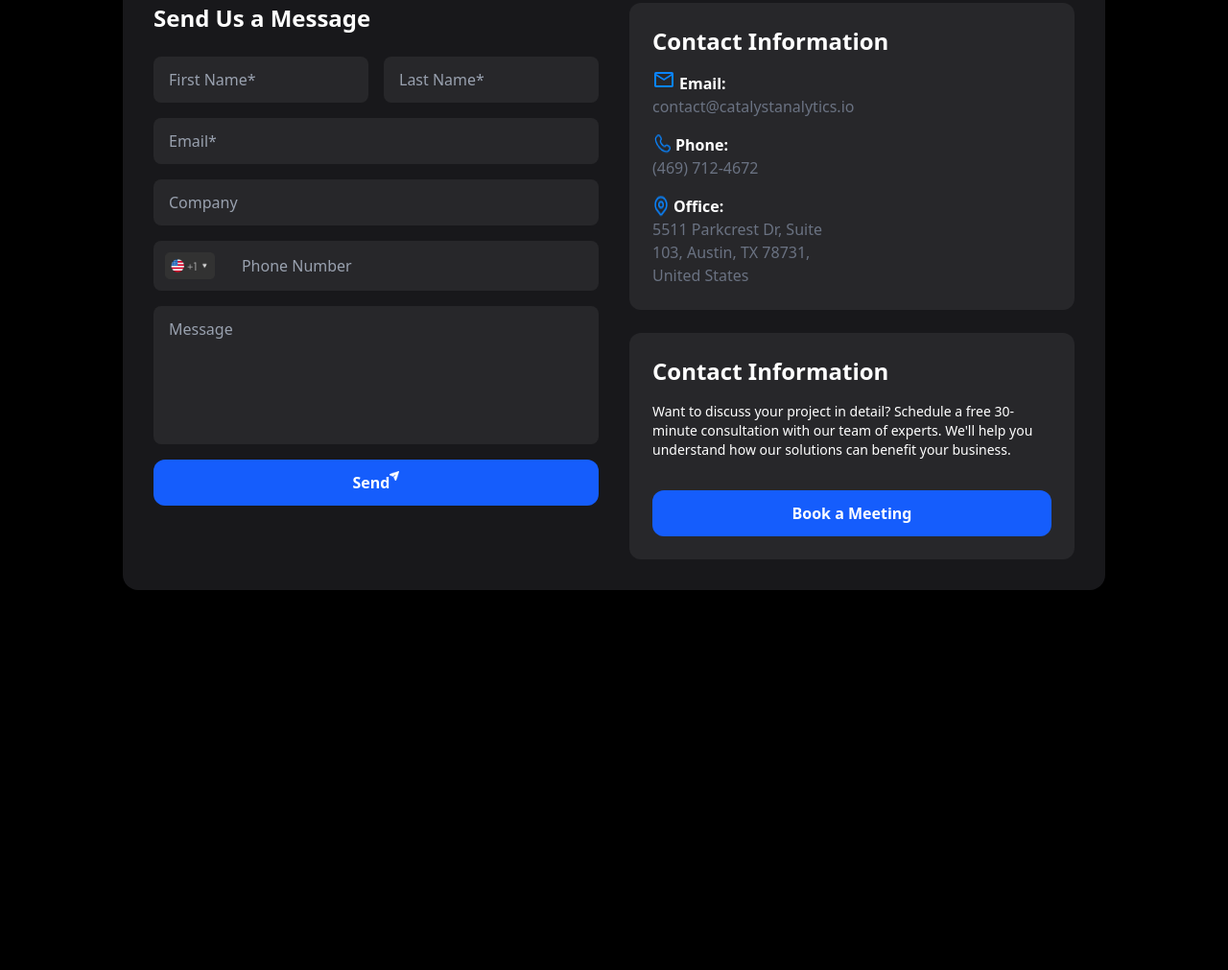
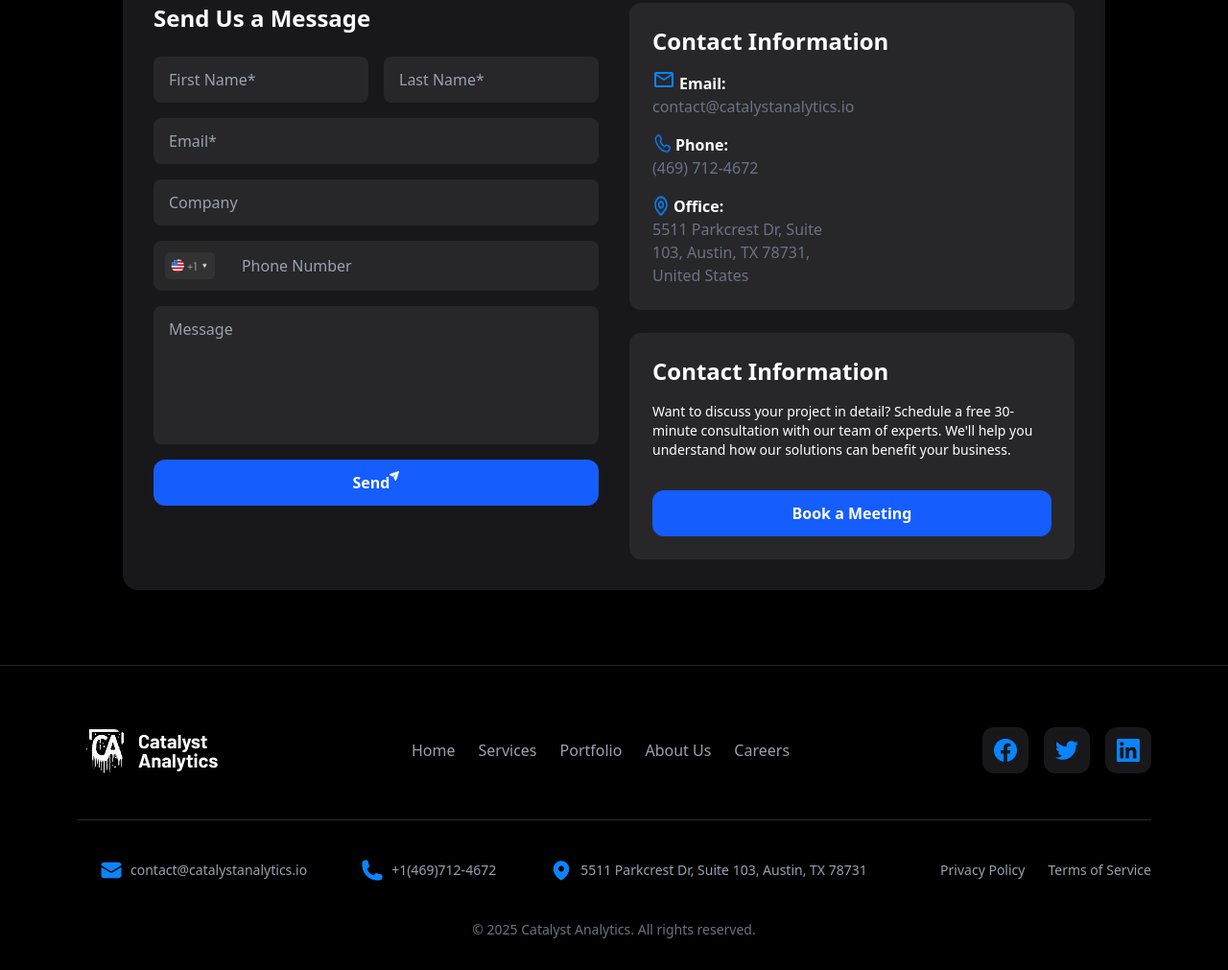
Before and after one commit to azimodinaev467/exam3, a website: page src/paje 5/index.html in a window 1280 px wide. Shown: the part 632-1643 px from the top of the page at 96% size. Before the commit the page ends 1325 px from the top, so only its background shows below. Drawn offline with Linux system fonts and the light colour scheme.

Commit message:
futerproject5

```diff
--- a/src/paje 5/index.html
+++ b/src/paje 5/index.html
@@ -135,6 +135,70 @@
   </div>
 
 </div>
+<footer class="border-t border-zinc-800 pt-14 pb-8 px-6 lg:px-20 text-white">
+
+  <div class="max-w-7xl mx-auto">
+
+    <div class="flex flex-col lg:flex-row lg:items-center lg:justify-between gap-10">
+
+      <div>
+        <img src="./Logo (32).png" alt="">
+      </div>
+
+      <nav class="flex flex-wrap justify-center gap-6 text-gray-400">
+        <a href="#" class="hover:text-white transition">Home</a>
+        <a href="#" class="hover:text-white transition">Services</a>
+        <a href="#" class="hover:text-white transition">Portfolio</a>
+        <a href="#" class="hover:text-white transition">About Us</a>
+        <a href="#" class="hover:text-white transition">Careers</a>
+      </nav>
+      <div class="flex gap-4 justify-center lg:justify-end">
+        <a href="#" class="w-12 h-12 flex items-center justify-center bg-zinc-900 rounded-xl hover:bg-blue-600 transition">
+          <i data-lucide="facebook"><img src="./Icon (70).png" alt=""></i>
+        </a>
+        <a href="#" class="w-12 h-12 flex items-center justify-center bg-zinc-900 rounded-xl hover:bg-sky-500 transition">
+          <i data-lucide="twitter"><img src="./Icon (71).png" alt=""></i>
+        </a>
+        <a href="#" class="w-12 h-12 flex items-center justify-center bg-zinc-900 rounded-xl hover:bg-blue-700 transition">
+          <i data-lucide="linkedin"><img src="./Icon (72).png" alt=""></i>
+        </a>
+      </div>
+
+    </div>
+
+    <div class="border-t border-zinc-800 my-10"></div>
+
+    <div class="flex flex-col lg:flex-row lg:items-center lg:justify-between gap-6 text-gray-400 text-sm">
+
+      <div class="flex flex-col md:flex-row md:flex-wrap gap-4 md:gap-8">
+        <div class="flex items-center gap-2">
+          <i data-lucide="mail" class="w-4 h-4 text-blue-500"></i>
+          <img src="./Icon (73).png" alt=""> contact@catalystanalytics.io
+        </div>
+        <div class="flex items-center gap-2">
+          <i data-lucide="phone" class="w-4 h-4 text-blue-500"></i>
+          <img src="./Icon (74).png" alt=""> +1(469)712-4672
+        </div>
+        <div class="flex items-center gap-2">
+          <i data-lucide="map-pin" class="w-4 h-4 text-blue-500"></i>
+          <img src="./Icon (75).png" alt=""> 5511 Parkcrest Dr, Suite 103, Austin, TX 78731
+        </div>
+      </div>
+
+      <div class="flex gap-6">
+        <a href="#" class="hover:text-white transition">Privacy Policy</a>
+        <a href="#" class="hover:text-white transition">Terms of Service</a>
+      </div>
+
+    </div>
+
+    <div class="text-center text-gray-500 text-sm mt-10">
+      © 2025 Catalyst Analytics. All rights reserved.
+    </div>
+
+  </div>
+
+</footer>
     </body>
 
 </html>
```
Also changed, not shown: src/paje 5/Icon (70).png (added), src/paje 5/Icon (71).png (added), src/paje 5/Icon (72).png (added), src/paje 5/Icon (73).png (added), src/paje 5/Icon (74).png (added), src/paje 5/Icon (75).png (added).
